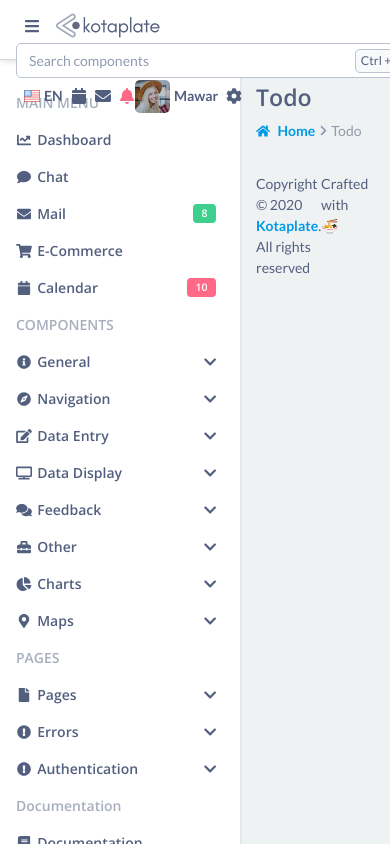
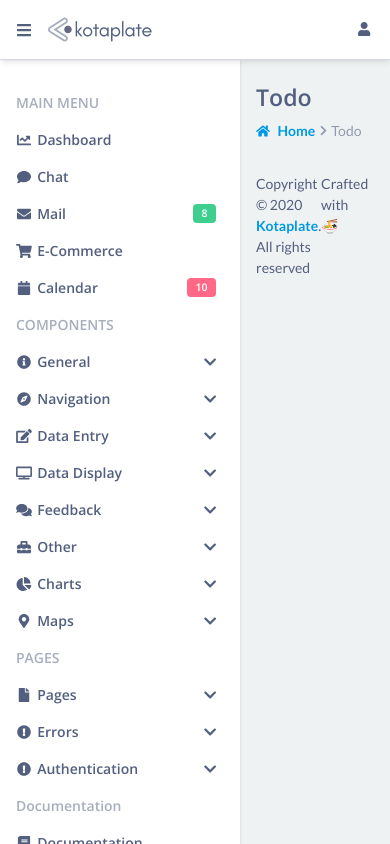
Before and after one commit to asrul10/kotaplate-open, a React (Create React App) app: page / in a window 390 px wide. Built offline with nearby package versions, Linux system fonts and the light colour scheme.

Commit message:
responsive navbar

```diff
--- a/src/assets/styles/_navbar.scss
+++ b/src/assets/styles/_navbar.scss
@@ -6,6 +6,10 @@
   justify-content: space-between;
   padding: 0.5rem 1rem;
   z-index: $zindex-modal;
+
+  @include media-breakpoint-down(lg) {
+    padding: 0.25rem 0.5rem;
+  }
 
   .navbar-block-content {
     display: flex;
--- a/src/core/components/navbar/KotaNavbar.js
+++ b/src/core/components/navbar/KotaNavbar.js
@@ -1,10 +1,16 @@
 import { FontAwesomeIcon } from "@fortawesome/react-fontawesome";
 import { Dropdown, Tooltip } from "bootstrap";
 import { useEffect, useRef, useState } from "react";
-import { faBars, faTimesCircle } from "@fortawesome/free-solid-svg-icons";
+import {
+  faBars,
+  faTimesCircle,
+  faUser,
+} from "@fortawesome/free-solid-svg-icons";
 import KotaDropdown from "../dropdown/KotaDropdown";
 import KotaDropdownContent from "../dropdown/KotaDropdownContent";
 import { useHotkeys } from "react-hotkeys-hook";
+import KotaDesktop from "../responsive/KotaDesktop";
+import KotaMobile from "../responsive/KotaMobile";
 
 const FormatLabel = ({ item }) => {
   return (
@@ -208,13 +214,57 @@ const KotaNavbar = ({ title, srcLogo, menuItems, onSearch, searchlabel }) => {
           <img src={srcLogo} alt={title} />
         </a>
       </div>
-      {onSearch && <SearchBar onSearch={onSearch} searchlabel={searchlabel} />}
+      {onSearch && (
+        <KotaDesktop>
+          <SearchBar onSearch={onSearch} searchlabel={searchlabel} />
+        </KotaDesktop>
+      )}
       <div className="navbar-block-content">
-        <div className="navbar-nav">
-          {menuItems.map((item, index) => (
-            <MenuItem item={item} key={index} />
-          ))}
-        </div>
+        <KotaDesktop>
+          <div className="navbar-nav">
+            {menuItems.map((item, index) => (
+              <MenuItem item={item} key={index} />
+            ))}
+          </div>
+        </KotaDesktop>
+        <KotaMobile>
+          <button
+            type="button"
+            className="btn btn-anchor text-dark"
+            data-bs-toggle="modal"
+            data-bs-target="#mobileNav"
+          >
+            <FontAwesomeIcon icon={faUser} />
+          </button>
+
+          <div
+            className="modal fade"
+            id="mobileNav"
+            tabIndex="-1"
+            aria-labelledby="mobileNavLabel"
+            aria-hidden="true"
+          >
+            <div className="modal-dialog modal-fullscreen-sm-down">
+              <div className="modal-content">
+                <div className="modal-body">
+                  <div className="d-flex">
+                    <div className="navbar-nav flex-column gap-3 flex-grow-1">
+                      {menuItems.map((item, index) => (
+                        <MenuItem item={item} key={index} />
+                      ))}
+                    </div>
+                    <button
+                      type="button"
+                      className="btn-close ps-2 pe-2"
+                      data-bs-dismiss="modal"
+                      aria-label="Close"
+                    ></button>
+                  </div>
+                </div>
+              </div>
+            </div>
+          </div>
+        </KotaMobile>
       </div>
     </header>
   );
```
